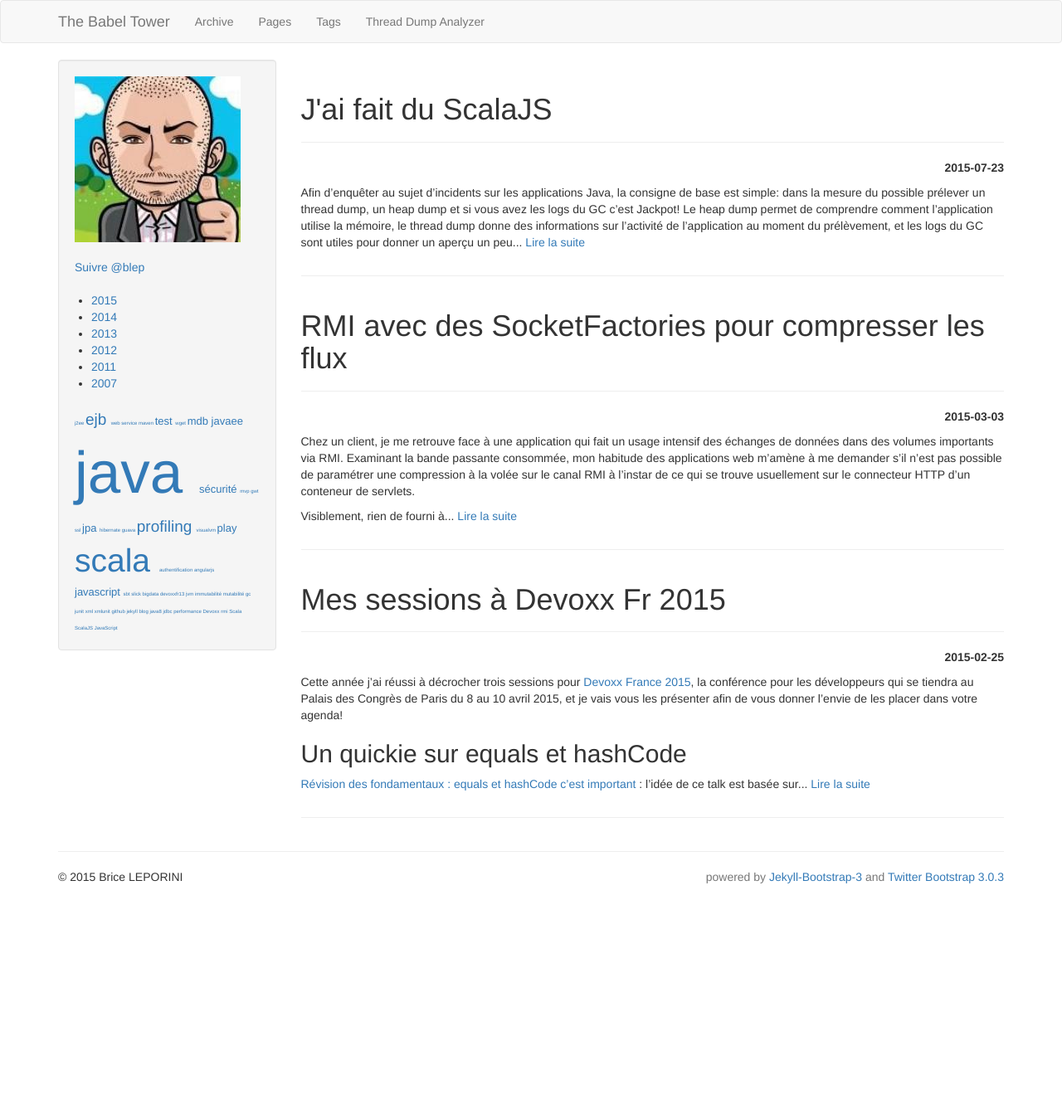
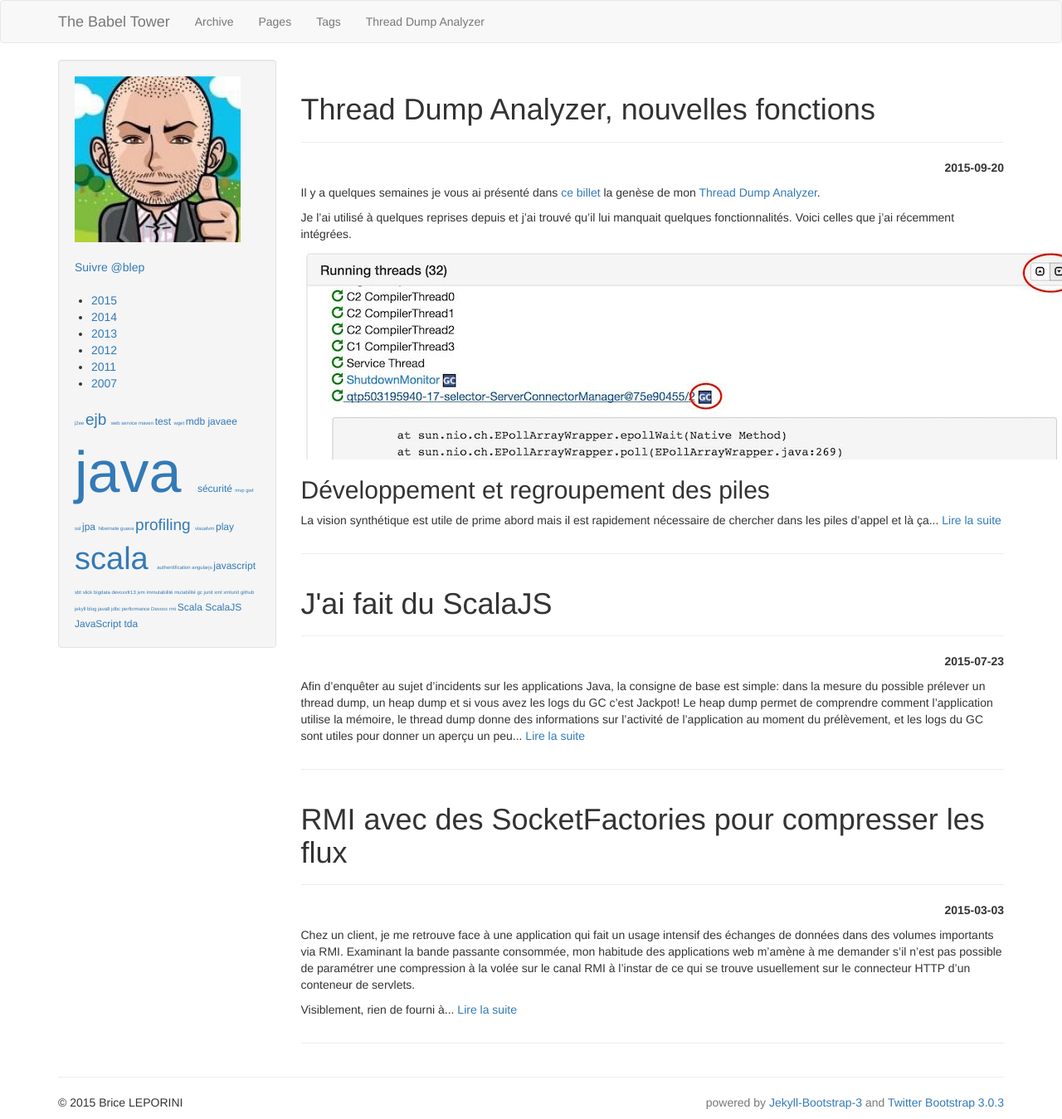
Before and after one commit to bleporini/blog, a Jekyll site: the page built from index.html, in a window 1280 px wide. Shown: the whole page at 83% size. Built offline with Jekyll 4.4.1, drawn with Linux system fonts in a browser that asks for light colours; nearby versions of some CDN libraries; library files that are not in the unit come from our copies; Markdown is read by kramdown in place of the engine named in the settings; comment, search, counter and statistics services are not loaded; before the commit the page ends 1077 px from its top, so only the background shows below that.

Commit message:
tda-update1 post

```diff
--- a/_posts/2015-07-23-scalajs.md
+++ b/_posts/2015-07-23-scalajs.md
@@ -1,7 +1,7 @@
 ---
 title: J'ai fait du ScalaJS
 layout: post
-tags : [ Scala, ScalaJS, JavaScript ]
+tags : [ Scala, ScalaJS, JavaScript, tda ]
 ---
 {% include JB/setup %}
 
--- /dev/null
+++ b/_posts/2015-09-20-tda-update1.md
@@ -0,0 +1,26 @@
+---
+title: Thread Dump Analyzer, nouvelles fonctions
+layout: post
+tags : [ Scala, ScalaJS, JavaScript, tda ]
+---
+{% include JB/setup %}
+
+Il y a quelques semaines je vous ai présenté dans [ce billet]({% post_url 2015-07-23-scalajs %}) la genèse de mon [Thread Dump Analyzer](/tda.html).
+
+Je l'ai utilisé à quelques reprises depuis et j'ai trouvé qu'il lui manquait quelques fonctionnalités. Voici celles que j'ai récemment intégrées.
+
+![New features](/assets/img/tda-update1/tda.jpg)
+
+## Développement et regroupement des piles
+
+La vision synthétique est utile de prime abord mais il est rapidement nécessaire de chercher dans les piles d'appel et là ça devient le cliquodrôme car il faut passer sur chaque thread pour afficher la pile.
+
+Deux nouveaux boutons viennent donc se rajouter dans chaque regroupement de threads permettant respectivement d'afficher toutes les piles du groupe et de toutes les dissimuler.
+
+Au passage j'en ai profité également pour que les threads systèmes ne soient plus cliquables car de toutes il n'y a pas de pile d'appel associée.
+
+## Intégration vers [GrepCode](http://grepcode.com/)
+
+Lorsque les piles traversent les bibliothèques open source, il est souvent utile d'en examiner le code source et [GrepCode](http://grepcode.com/) propose de chercher les sources à partir d'une pile d'appel. Une petite icône à été rajoutée à côté de chaque thread applicatif pour tenter de résoudre le code source de la pile complète. Il semble toutefois que certaines stacks comprenant un nombre d'appels important entraînent une erreur chez GrepCode, je leur ai envoyé un exemple pour savoir s'il s'agit d'un problème ou d'une limitation.
+
+J'aimerais maintenant trouver un peu de temps pour implanter une fonction de recherche...
```
Also changed, not shown: assets/img/tda-update1/tda.jpg (added).
